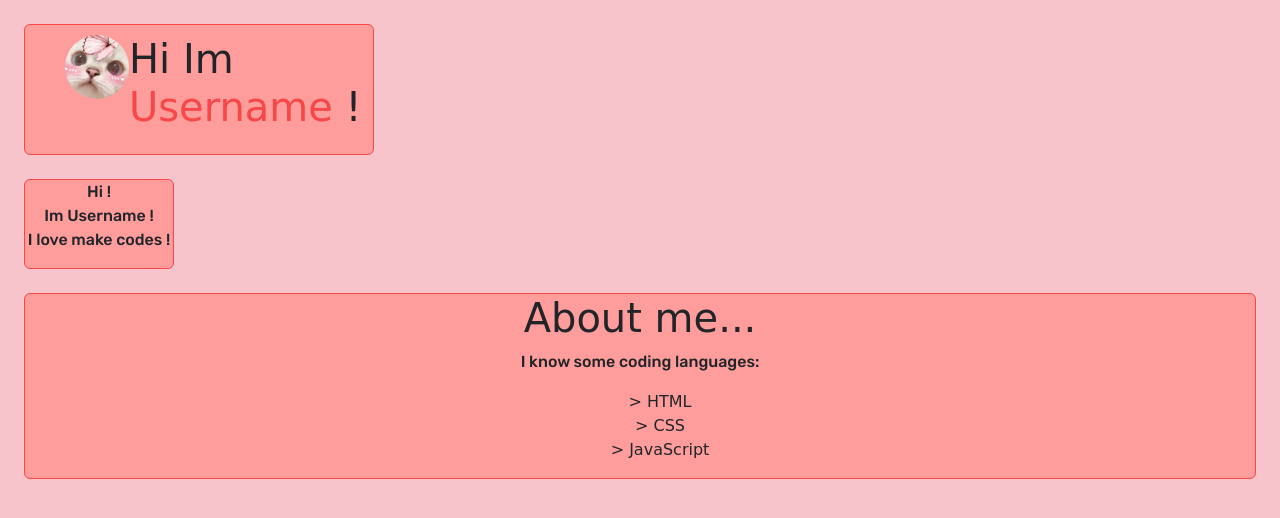
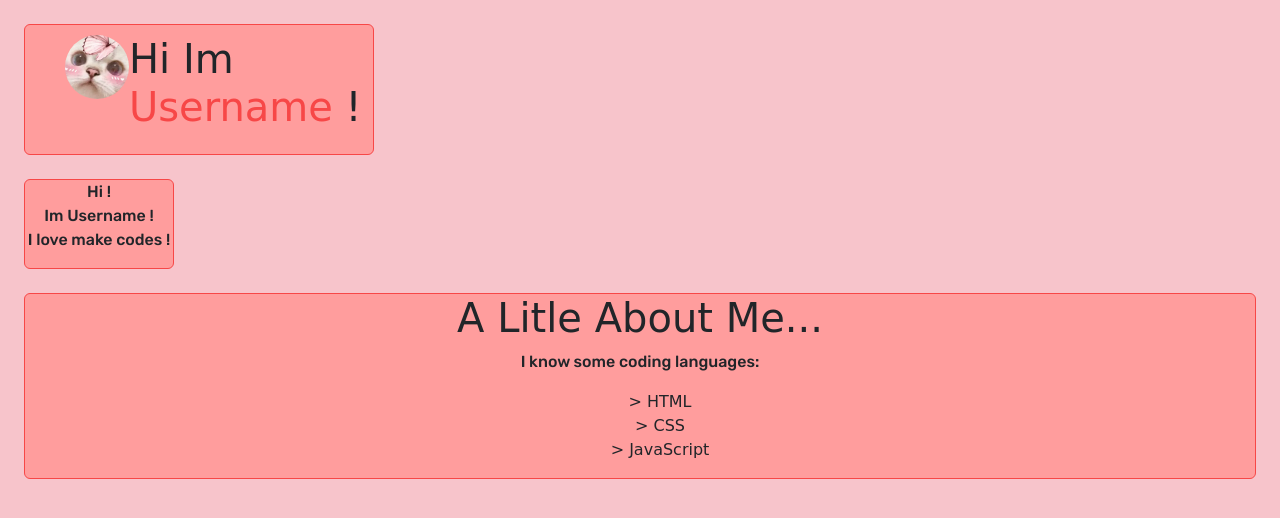
Before and after one commit to pikaioff/cute-portfolio, a plain HTML site: page index.html in a window 1280 px wide. Drawn offline with Linux system fonts and the light colour scheme; a web font is replaced by a local one.

Commit message:
added BIG WORD and "a litle"

```diff
--- a/index.html
+++ b/index.html
@@ -14,7 +14,7 @@
 <body>
     <div class="big-title patua box"><img align="left" class="big-title-img" src="src/assets/cat2.jpg?size=64"><h1>Hi Im <a class="link" href="https://github.com/username">Username</a> !</h1></div>
     <div class="litle-description rubik box"><p>Hi ! <br> Im Username ! <br> I love make codes !</p></div>
-    <div class="long-description rubik box"><h1 class="patua title">About me...</h1>
+    <div class="long-description rubik box"><h1 class="patua title">A Litle About Me...</h1>
     <p class="rubik">I know some coding languages:</p>
     <ul class="patua">
         <li>> HTML</li>
```
